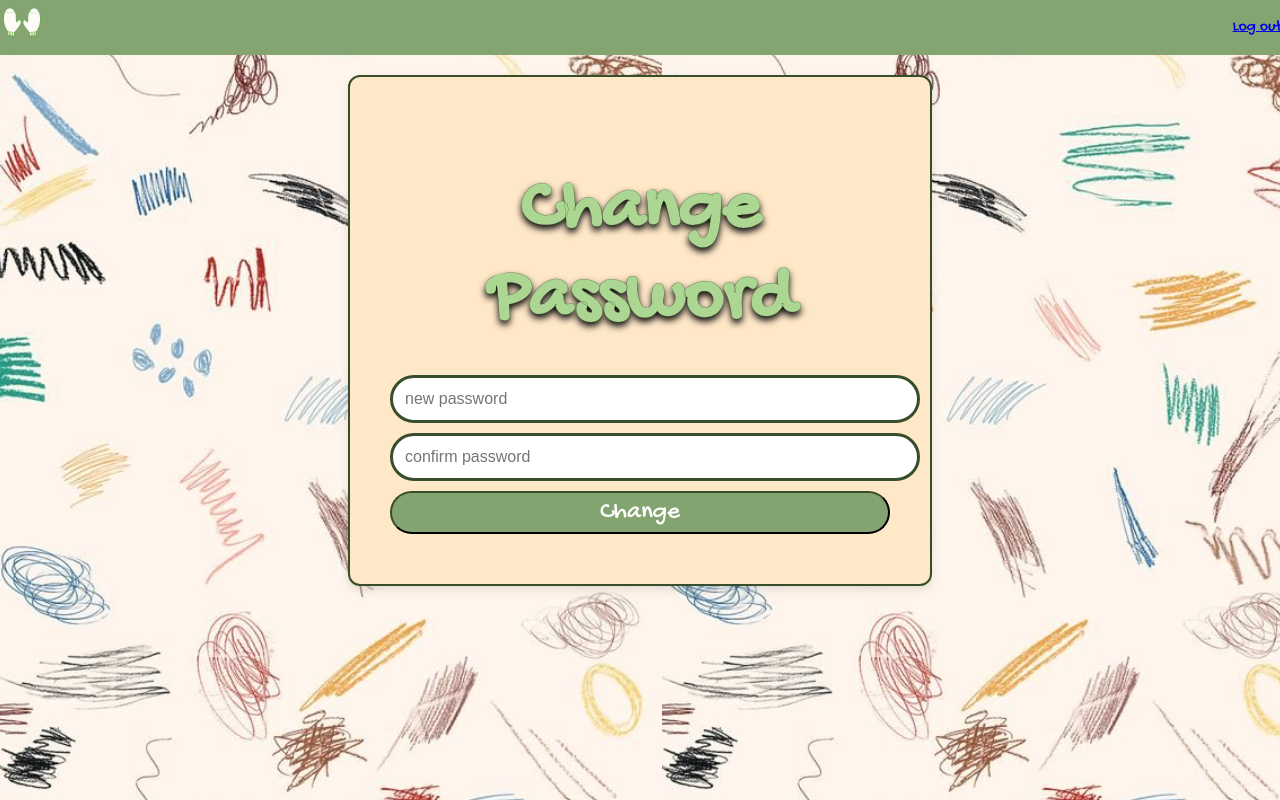
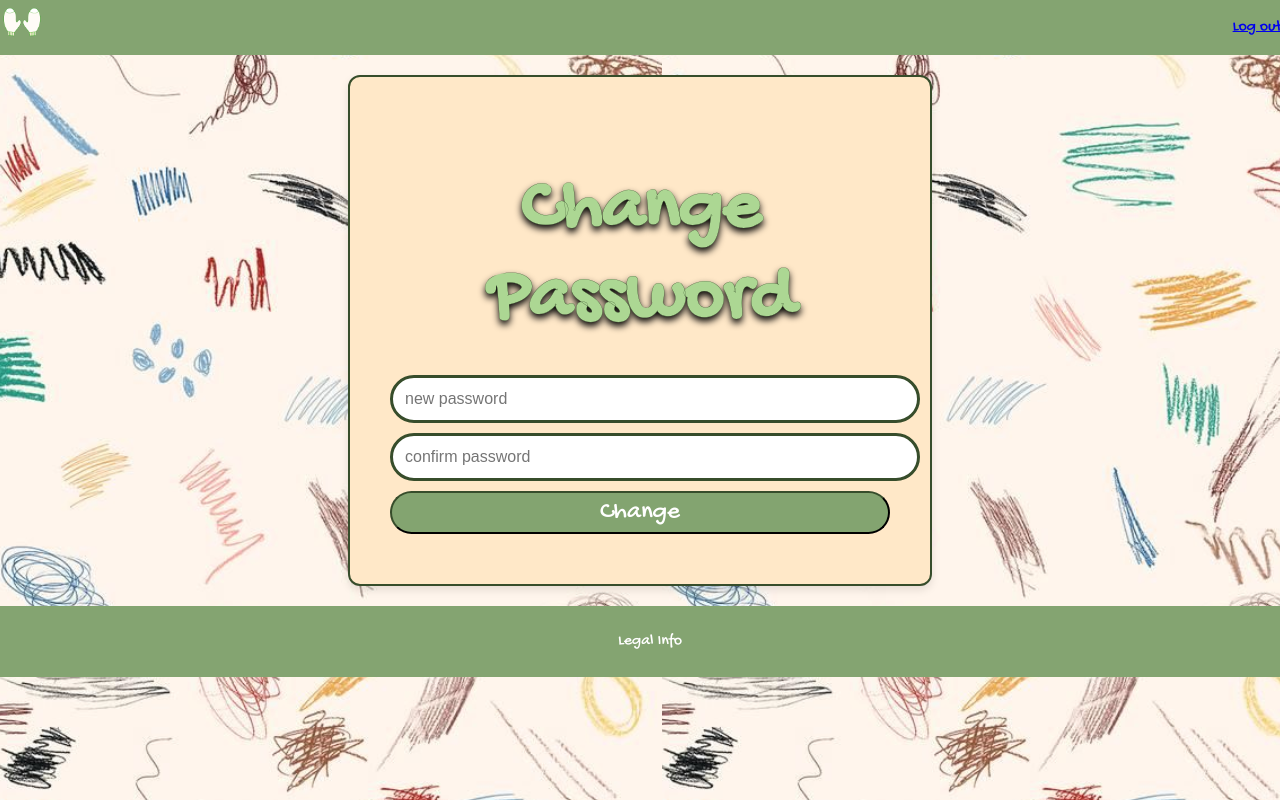
Before and after one commit to rin-bell4772/mttn, a Next.js app in the folder mttn/: page /changePassword in a window 1280 px wide. Built offline with nearby package versions, Linux system fonts and the light colour scheme; a web font is replaced by a local one.

Commit message:
added footer to a few pages

```diff
--- a/mttn/src/app/changePassword/page.tsx
+++ b/mttn/src/app/changePassword/page.tsx
@@ -1,10 +1,12 @@
 import ChangePassword from './ChangePassword';
 import Nav from '../components/Nav';
+import Footer from '../components/Footer';
 export default function ChangePasswordPage() {
     return (
         <>
             <Nav isLoggedIn={true}/>
             <ChangePassword />
+            <Footer />
         </>
     )
 }
--- a/mttn/src/app/changeSettings/page.tsx
+++ b/mttn/src/app/changeSettings/page.tsx
@@ -1,5 +1,6 @@
 import ChangeSettings from './ChangeSettings';
 import Nav from '../components/Nav';
+import Footer from '../components/Footer';
 
 export default function ChangeSettingsPage() {
     return (
@@ -8,6 +9,7 @@ export default function ChangeSettingsPage() {
             <ChangeSettings settings={{ username: 'mttn', email: 'mttn@gmail.com'
                 , profilePicture: 'https://www.pngitem.com/pimgs/m/579-5798505_user-placeholder-svg-hd-png-download.png'
             }}/>
+            <Footer />
         </>
     )
 }
--- a/mttn/src/app/page.tsx
+++ b/mttn/src/app/page.tsx
@@ -9,7 +9,7 @@ import Link from "next/link";
 export default function Home() {
   return (
     <>
-      <Nav />
+      <Nav isLoggedIn={false}/>
       <Sidebar />
 
       <div className={styles.container}>
```
